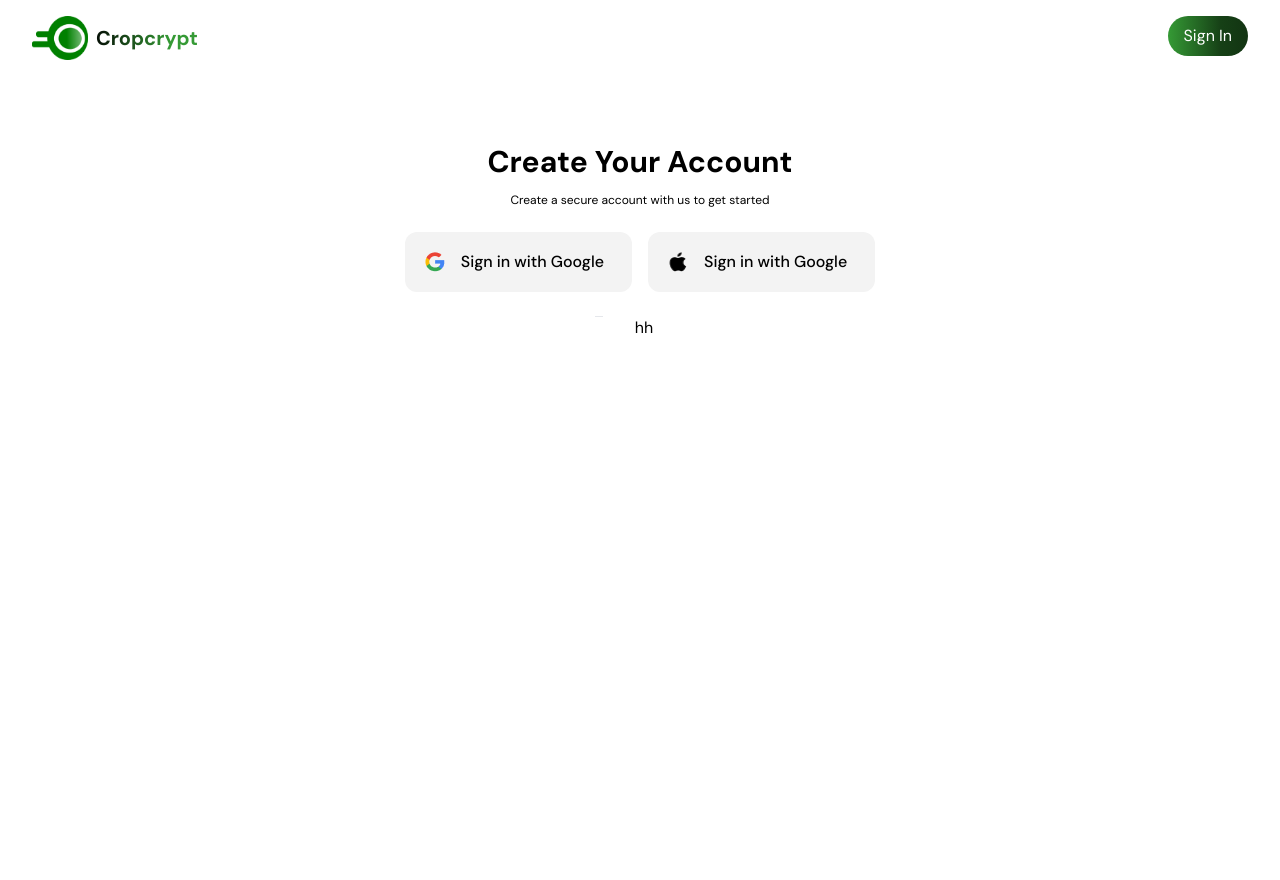
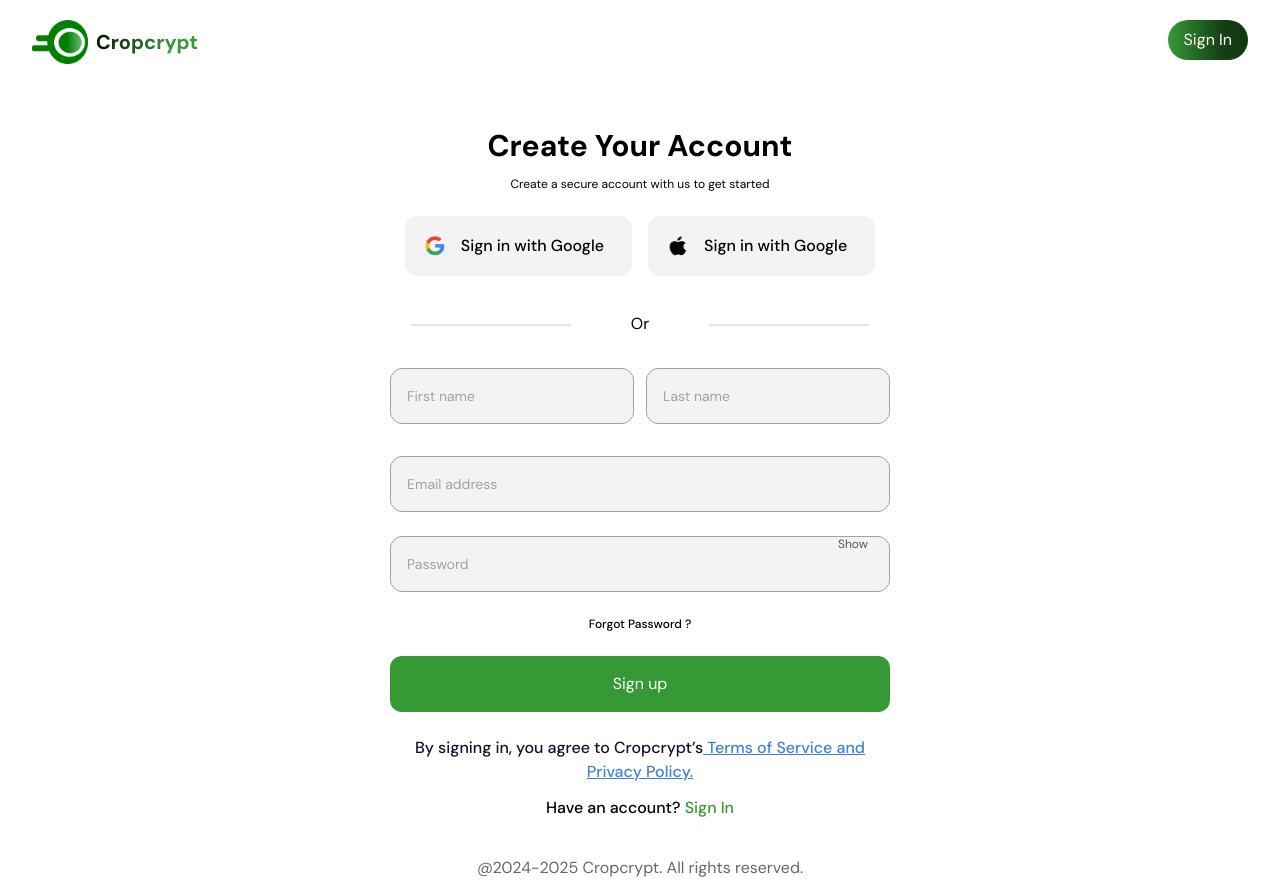
Before and after one commit to Yhucee14/cropcrypt, a React (Vite) app: page /signup in a window 1280 px wide. Before the commit the page ends 800 px from the top, so only its background shows below. Built offline with nearby package versions, Linux system fonts and the light colour scheme; what @rainbow-me/rainbowkit, wagmi would draw is missing.

Commit message:
almost done with signup

```diff
--- a/src/auth/AuthNav.jsx
+++ b/src/auth/AuthNav.jsx
@@ -22,7 +22,7 @@ const AuthNav = () => {
   };
 
   return (
-    <div className="flex px-0 py-4 justify-between cursor-pointer">
+    <div className="flex px-0 py-5 justify-between cursor-pointer">
       {isMobile ? (
         <div className="md:hidden shadow-md py-2 px-4 z-50 flex justify-between w-full items-center">
           <div className=" flex flex-row py-2 px-1">
--- a/src/auth/SignUp.jsx
+++ b/src/auth/SignUp.jsx
@@ -1,15 +1,18 @@
 import AuthNav from "./AuthNav";
-import google from '../assets/google.png'
-import apple from '../assets/apple.png'
+import google from "../assets/google.png";
+import apple from "../assets/apple.png";
+import { Link } from "react-router-dom";
 
 const SignUp = () => {
   return (
     <div>
       <AuthNav />
 
-      <div className="flex flex-col justify-center pt-14">
+      <div className="flex flex-col w-[500px] mx-auto justify-center pt-8">
         <div className="flex flex-col justify-center">
-          <span className="font-bold flex justify-center text-3xl py-3">Create Your Account</span>
+          <span className="font-bold flex justify-center text-3xl py-3">
+            Create Your Account
+          </span>
           <p className="font-normal  text-xs text-center">
             Create a secure account with us to get started
           </p>
@@ -35,9 +38,84 @@ const SignUp = () => {
           </button>
         </div>
 
-        <div className="flex flex-row justify-center gap-8">
-          <hr className="w-2 h-2"/> hh
-          <hr />
+        <div className="flex flex-row justify-center py-6 gap-8">
+          <span className="border w-40 h-0"></span>
+          <div className="px-7 -mt-3">Or</div>
+          <span className="border w-40 h-0"></span>
+        </div>
+
+        <div>
+          <form className="flex flex-col justify-between gap-4  w-full">
+            <div className="relative w-full xx:px-4 sm:px-0 flex flex-col gap-6 mx-auto">
+              <div className="flex flex-row py-2 gap-3">
+                <input
+                  type="text"
+                  placeholder="First name"
+                  className="border border-gray-400 bg-[#F3F3F3] focus:bg-[#E0EEE0] focus:border-2 focus:border-[#359A35] w-full rounded-xl h-14 text-sm pl-4 text-[#1A0F28] focus:outline-none"
+                />
+                <input
+                  type="text"
+                  placeholder="Last name"
+                  className="border border-gray-400 bg-[#F3F3F3] focus:bg-[#E0EEE0] focus:border-2 focus:border-[#359A35] w-full rounded-xl h-14 text-sm pl-4 text-[#1A0F28] focus:outline-none"
+                />
+              </div>
+
+              <div>
+                <input
+                  type="text"
+                  placeholder="Email address"
+                  className="border border-gray-400 bg-[#F3F3F3] focus:bg-[#E0EEE0] focus:border-2 focus:border-[#359A35] w-full rounded-xl h-14 text-sm pl-4 text-[#1A0F28] focus:outline-none"
+                />
+              </div>
+
+              <div>
+                <div className="absolute text-xs text-gray-600 right-8  w-5 h-5">
+                  Show
+                </div>
+                <input
+                  type="text"
+                  placeholder="Password"
+                  className="border border-gray-400 bg-[#F3F3F3] focus:bg-[#E0EEE0] focus:border-2 focus:border-[#359A35] w-full rounded-xl h-14 text-sm pl-4 text-[#1A0F28] focus:outline-none"
+                />
+              </div>
+
+              <div className="flex justify-center font-medium text-xs">
+                Forgot Password ?
+              </div>
+
+              <div className="flex flex-col justify-center w-full">
+                <button
+                  type="submit"
+                  className="flex w-full gap-2 h-14 bg-[#359A35] hover:bg-[white] hover:border-2 hover:border-gray-400 hover:text-[#359A35] rounded-xl py-2 px-4 text-white justify-center items-center"
+                >
+                  <div>Sign up</div>
+                </button>
+              </div>
+            </div>
+
+            <div className="py-2">
+              <p className="text-[#1A0F28] font-medium text-center">
+                By signing in, you agree to Cropcrypt’s
+                <a
+                  href="URL"
+                  target="target"
+                  className="text-[#3d80de] underline text-md font-medium"
+                >
+                  {" "}
+                  Terms of Service and Privacy Policy.
+                </a>
+              </p>
+
+              <p className="text-center font-medium py-3">
+                Have an account?{" "}
+                <Link to="/sign" className="text-[#359A35] font-medium">
+                  Sign In
+                </Link>
+              </p>
+            </div>
+
+            <div className="text-center justify-end text-[#00000099] text-base">@2024-2025 Cropcrypt. All rights reserved.</div>
+          </form>
         </div>
       </div>
     </div>
```
